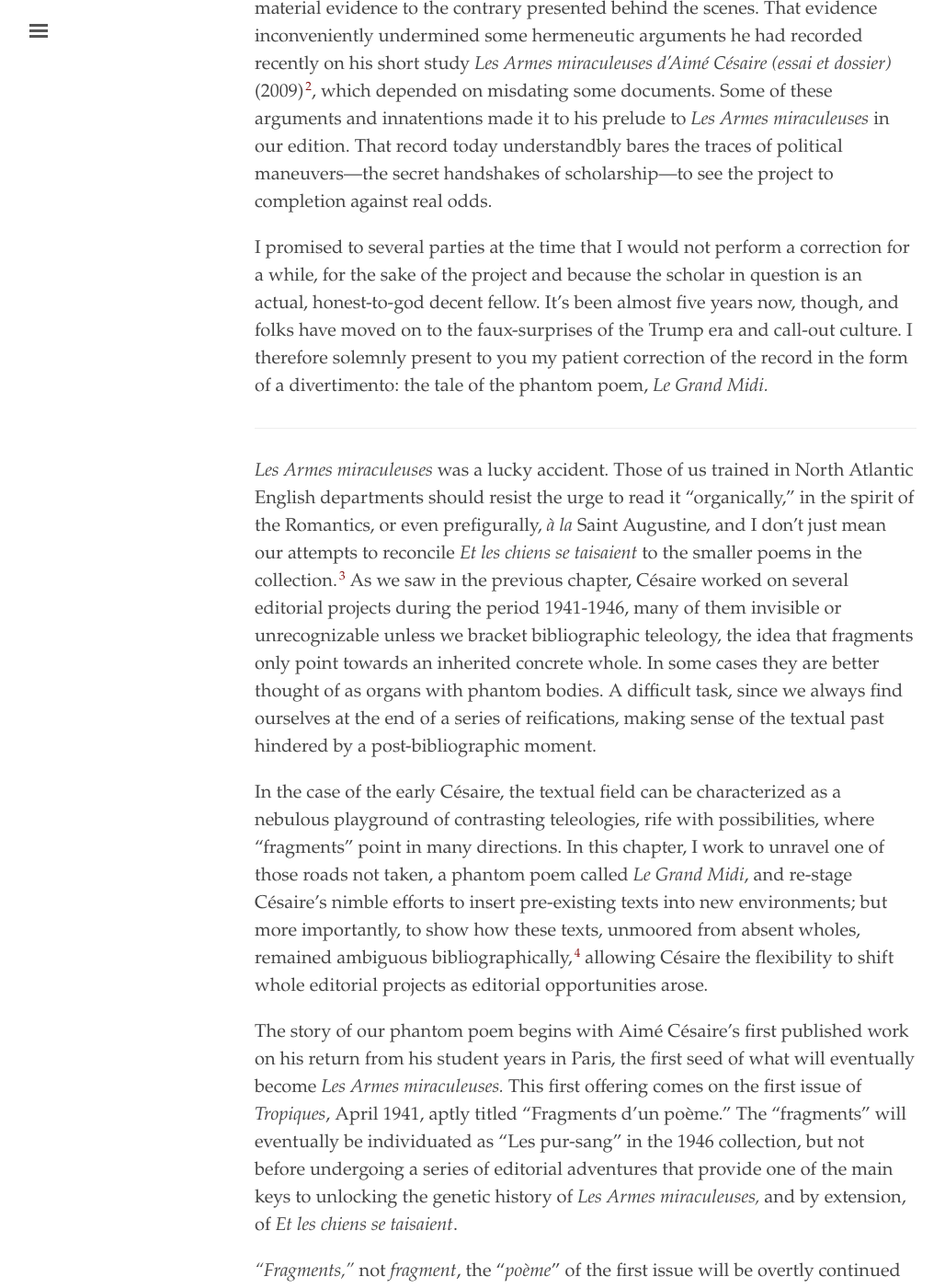
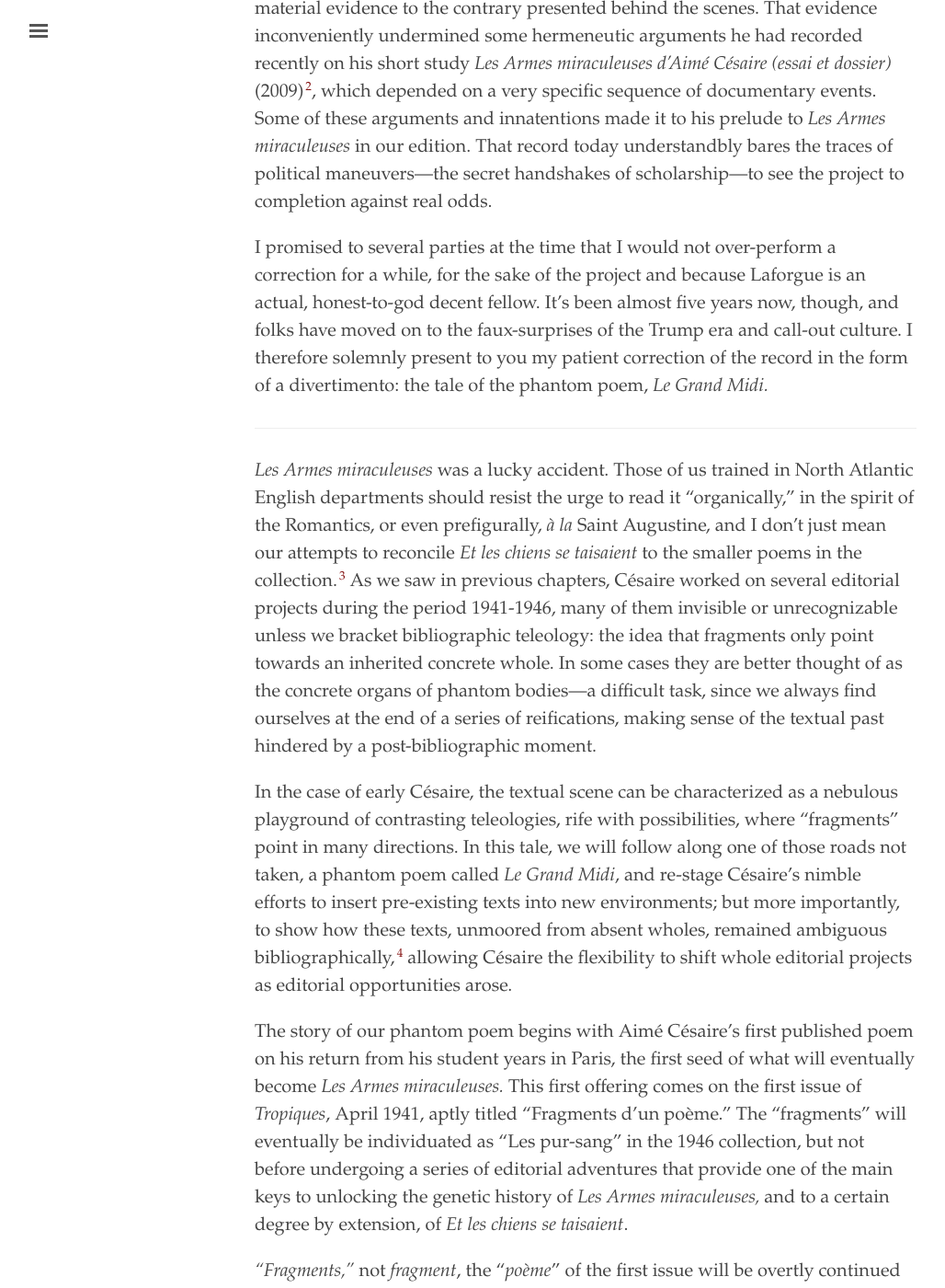
Before and after one commit to elotroalex/record, a Jekyll site: the page built from _chapters/04-ghost.md, in a window 1280 px wide and 1400 px high, scrolled down 738 px. Shown: the whole window at 92% size, without its empty margins (3-1031 px from the left). Built offline with Jekyll 4.4.1, drawn with Linux system fonts in a browser that asks for light colours; some of the changed text lies outside the part shown.

Commit message:
revisions until line 47

```diff
--- a/_chapters/04-ghost.md
+++ b/_chapters/04-ghost.md
@@ -8,41 +8,43 @@ chapter: 4
 
 ## high noon
 
-Spelunking in the archives can come with ghouls and booby traps: guardian curators protecting shades, false *pistes* from underpaid bibliographers, the flaming swords of absent diggers, skeletons in closets, and who knows what else you'll find in there. An indebted immigrant researcher from the Dominican Republic—already predisposed to turn giants into windmills—has little recourse but to laugh the rebel's laughter at these perils, and dive on. I still remember with amusement the 1,608 word, cc'ed attempt by Lilian Pestre de Almeida, a rather unkind senior scholar from Portugal, to doubt my ability to repent for the rest of my life for the arrogance of being, and I quote "*fait-il un repenti crédible—s'il se repent—pour le reste de sa vie.*" I'm no longer the graduate worker she tried to crush for his innoportune laughter, but she was right: How can I, or you, honestly repent for outbursts of honesty?
+Spelunking in the archives can come with ghouls and booby traps: guardian curators protecting shades, false *pistes* from underpaid bibliographers, the flaming swords of absent diggers, skeletons in closets, and who knows what else you'll find in there. An indebted immigrant researcher from the Dominican Republic—already predisposed to turn giants into windmills—has little recourse but the rebelde's laughter at these perils, and dive on. I still remember with amusement the 1,608 word, cc'ed attempt by Lilian Pestre de Almeida, a rather unkind senior scholar from Portugal, to doubt my ability to repent for the rest of my life for the arrogance of being, and I quote "*fait-il un repenti crédible—s'il se repent—pour le reste de sa vie.*" I'm no longer the graduate worker she tried to crush for his innoportune laughter and saying "ça va?" on Skype, but she was right: How can I, or you, honestly repent for outbursts of honesty?
 
-I was a graduate worker too when I witnessed first-hand the gravitational pull that led Pierre Laforgue, a kinder senior scholar from France, to record some harmless inattentions in our recent genetic edition of Césaire's work,[^n1] despite material evidence to the contrary presented behind the scenes. That evidence inconveniently undermined some hermeneutic arguments he had recorded recently on his short study *Les Armes miraculeuses d'Aimé Césaire (essai et dossier)* (2009)[^n2], which depended on misdating some documents. Some of these arguments and innatentions made it to his prelude to *Les Armes miraculeuses* in our edition. That record today understandbly bares the traces of political maneuvers—the secret handshakes of scholarship—to see the project to completion against real odds.
+I was a graduate worker too when I witnessed first-hand the gravitational pull that led Pierre Laforgue, a kinder senior scholar from France, to record some harmless inattentions in our recent genetic edition of Césaire's work,[^n1] despite material evidence  to the contrary presented behind the scenes. That evidence inconveniently undermined some hermeneutic arguments he had recorded recently on his short study *Les Armes miraculeuses d'Aimé Césaire (essai et dossier)* (2009)[^n2], which depended on a very specific sequence of documentary events. Some of these arguments and innatentions made it to his prelude to *Les Armes miraculeuses* in our edition. That record today understandbly bares the traces of political maneuvers—the secret handshakes of scholarship—to see the project to completion against real odds.
 
-I promised to several parties at the time that I would not perform a correction for a while, for the sake of the project and because the scholar in question is an actual, honest-to-god decent fellow. It's been almost five years now, though, and folks have moved on to the faux-surprises of the Trump era and call-out culture. I therefore solemnly present to you my patient correction of the record in the form of a divertimento: the tale of the phantom poem, *Le Grand Midi.*
+I promised to several parties at the time that I would not over-perform a correction for a while, for the sake of the project and because Laforgue is an actual, honest-to-god decent fellow. It's been almost five years now, though, and folks have moved on to the faux-surprises of the Trump era and call-out culture. I therefore solemnly present to you my patient correction of the record in the form of a divertimento: the tale of the phantom poem, *Le Grand Midi.*
 
 ---
 
-*Les Armes miraculeuses* was a lucky accident. Those of us trained in North Atlantic English departments should resist the urge to read it “organically,” in the spirit of the Romantics, or even prefigurally, *à la* Saint Augustine, and I don't just mean our attempts to reconcile *Et les chiens se taisaient* to the smaller poems in the collection.[^30] As we saw in the previous chapter, Césaire worked on several editorial projects during the period 1941-1946, many of them invisible or unrecognizable unless we bracket bibliographic teleology, the idea that fragments only point towards an inherited concrete whole. In some cases they are better thought of as organs with phantom bodies. A difficult task, since we always find ourselves at the end of a series of reifications, making sense of the textual past hindered by a post-bibliographic moment.
+*Les Armes miraculeuses* was a lucky accident. Those of us trained in North Atlantic English departments should resist the urge to read it “organically,” in the spirit of the Romantics, or even prefigurally, *à la* Saint Augustine, and I don't just mean our attempts to reconcile *Et les chiens se taisaient* to the smaller poems in the collection.[^30] As we saw in previous chapters, Césaire worked on several editorial projects during the period 1941-1946, many of them invisible or unrecognizable unless we bracket bibliographic teleology: the idea that fragments only point towards an inherited concrete whole. In some cases they are better thought of as the concrete organs of phantom bodies—a difficult task, since we always find ourselves at the end of a series of reifications, making sense of the textual past hindered by a post-bibliographic moment.
 
-In the case of the early Césaire, the textual field can be characterized as a nebulous playground of contrasting teleologies, rife with possibilities, where "fragments" point in many directions. In this chapter, I work to unravel one of those roads not taken, a phantom poem called *Le Grand Midi*, and re-stage Césaire's nimble efforts to insert pre-existing texts into new environments; but more importantly, to show how these texts, unmoored from absent wholes, remained ambiguous bibliographically,[^31] allowing Césaire the flexibility to shift whole editorial projects as editorial opportunities arose.
+In the case of early Césaire, the textual scene can be characterized as a nebulous playground of contrasting teleologies, rife with possibilities, where "fragments" point in many directions. In this tale, we will follow along one of those roads not taken, a phantom poem called *Le Grand Midi*, and re-stage Césaire's nimble efforts to insert pre-existing texts into new environments; but more importantly, to show how these texts, unmoored from absent wholes, remained ambiguous bibliographically,[^31] allowing Césaire the flexibility to shift whole editorial projects as editorial opportunities arose.
 
-The story of our phantom poem begins with Aimé Césaire’s first published work on his return from his student years in Paris, the first seed of what will eventually become *Les Armes miraculeuses.* This first offering comes on the first issue of *Tropiques*, April 1941, aptly titled “Fragments d’un poème.” The “fragments” will eventually be individuated as “Les pur-sang” in the 1946 collection, but not before undergoing a series of editorial adventures that provide one of the main keys to unlocking the genetic history of *Les Armes miraculeuses,* and by extension, of *Et les chiens se taisaient*.
+The story of our phantom poem begins with Aimé Césaire’s first published poem on his return from his student years in Paris, the first seed of what will eventually become *Les Armes miraculeuses.* This first offering comes on the first issue of *Tropiques*, April 1941, aptly titled “Fragments d’un poème.” The “fragments” will eventually be individuated as “Les pur-sang” in the 1946 collection, but not before undergoing a series of editorial adventures that provide one of the main keys to unlocking the genetic history of *Les Armes miraculeuses,* and to a certain degree by extension, of *Et les chiens se taisaient*.
 
-*"Fragments,"* not *fragment*, the “*poème*” of the first issue will be overtly continued in the second issue of *Tropiques*, July 1941, reprising the title “Fragments d’un poème.”[^32] This time, what seems to be a subtitle follows on the bottom of the title page: “Le Grand midi (fin).” This wonderfully ambiguous title page prompts us to question the relationship between titles and textual sequences, between fragments and the phantom whole, always elsewhere.
+*"Fragments,"* not *fragment*, the “*poème*” of the first issue will be overtly continued in the second issue of *Tropiques*, July 1941, reprising the title “Fragments d’un poème.”[^32] This time, what seems to be a subtitle follows on the bottom of the title page: “Le Grand midi (fin).” This wonderfully ambiguous title page prompts us to question the relationship between titles and texts, between fragments and the phantom whole, often elsewhere:
 
 Is "Le Grand Midi" the subtitle of the larger “*poème*”? That seems to be the implication of the “*fin*” in parentheses. Is it just the title of this set of “fragments”? This interpretation seems to be justified by the text under that heading in the 1946 collection. Is “Fragments d’un poème” the title of the two texts combined, and "Le Grand Midi" merely a subtitle? Though the tendency of the journal to portion its fare suggests a simple yes, this remains an intriguing possibility, implying the whole is but shards of a poem. At least the table of contents in the front of the issue would have us believe as much, listing the poem as “Fragments d'un poème (fin).”
 
-The bibliographical status of these fragments becomes even more ambiguous a year later, on the occasion of the first editorial collaboration between Breton and Césaire. Even though the “fin” in parentheses might have suggested that a poem in two installments had been completed, a new text appears on the first issue of *VVV*, “Conquete de l’aube,” with the following note at the end: *“(Extraits inédits du Grand Midi).”* Another ambiguous decoy. Excerpts from an unpublished work?
+The bibliographical status of these fragments becomes even more ambiguous a year later, on the occasion of the first editorial collaboration between Breton and Césaire. Even though the “fin” in parentheses might have suggested that a poem in two installments had been completed, a new text appears on the first issue of *VVV*, “Conquete de l’aube,” with the following note at the end: *“(Extraits inédits du Grand Midi).”* Another ambiguous decoy. Excerpts from an unpublished work? What is going on?
 
 By now, *Tropiques* was in its fifth issue, and Césaire had published eight other shorter pieces in its pages. Why then does this extra fragment appear in June, 1942 in New York? Only two letters from the Césaire’s to André Breton survive before this date. The first of these, the letter by Suzanne Césaire dated October 21, 1941, is the only one to mention the inclusion of an attachment. It seems Breton had proposed to publish some of Aimé’s work prior to this letter, news which didn’t fail to have their effect on the young couple. “*Vous devinez sans peine l’émotion d’Aimé à l’idée d’être publié par vous. Il s’en remet entièrement à vous pour tout ce qui concerne la publication. Il joint à cette lettre* des poèmes inédits*.*”[^33] This letter was sent just before issue N°3 of *Tropiques* came out.
 
-After a six-month pause, we find another letter, this one from Aimé to Breton, dated April 20, 1942. This letter also seems to follow on the heels of one from Breton. At least during this period of their friendship and collaboration, the evidence suggests Breton was making the initial overtures. Césaire is embarrassed for his long silence and thanks Breton for the poem “Lanterne Sourde,” which arrives just in time to be published in *Tropiques* N°5.[^34] At this point, Césaire reveals he is quite conscious of the prospect of internationalization: “*Que vous ayez connu, aimé, chanté ce pays, que Mabille fasse des recherches en Haïti, que Lam soit à Cuba, événements que je crois décisifs, en tout état de cause, pour l’avenir des Antilles*.”[^35] This level of awareness of the regional implications of collaboration goes hand in hand with the journal’s strategy to edit on a hemispheric scale. Furthermore, we notice here also a distinction that never seemed to trouble Césaire: while *Tropiques* championed surrealism as methodology, surrealism will champion the tropics as theme.
+After a six-month pause, we find another letter, this one from Aimé to Breton, dated April 20, 1942. This letter also seems to follow on the heels of one from Breton. At least during this period of their friendship and collaboration, the evidence suggests Breton was making the initial overtures. Césaire is embarrassed for his long silence and thanks Breton for the poem “Lanterne Sourde,” which arrives just in time to be published in *Tropiques* N°5.[^34] At this point, Césaire reveals he is quite conscious of the prospect of internationalization: “*Que vous ayez connu, aimé, chanté ce pays, que Mabille fasse des recherches en Haïti, que Lam soit à Cuba, événements que je crois décisifs, en tout état de cause, pour l’avenir des Antilles*.”[^35] This level of awareness of the regional implications of collaboration goes hand in hand with the journal’s strategy to edit on a hemispheric scale we saw in Chapter 3. We should note in passing too the distinction that never seemed to trouble Césaire: while *Tropiques* championed surrealism as methodology, surrealism will champion the tropics as theme.
 
-The letter also lets us know that Breton has asked Césaire for more poems, this time for the revival of the journal *Minotaure* (no mention of *VVV* yet). Césaire responds that he has no texts ready. This means the text of “Conquête de l’Aube,” which appears in the first issue of *VVV*, most likely came with the batch of poems sent earlier with the October, 1941 letter. This places the “*extraits inédits du Grand Midi*” at the time of the publication of *Tropiques* N°3. If Césaire had concluded *Le Grand Midi*[^36] for a Martinique audience in N°2, it seems that for the benefit of Breton (and his circle) he portrayed a longer poem in progress. By taking advantage of the discontinuous audiences, Césaire effectively extends the genetic life of the poem without appearing inconsistent. This astute use of non-overlapping audiences explains why it took readers and researchers decades to start noticing the enormous disparities found in the different editions of his major works.
+The letter also lets us know that Breton has asked Césaire for more poems, this time for the revival of the journal *Minotaure* (no mention of *VVV* yet). Césaire responds that he has no texts ready. This means the text of “Conquête de l’Aube,” which appears in the first issue of *VVV*, most likely came with the batch of poems sent earlier with the October, 1941 letter. This places the “*extraits inédits du Grand Midi*” at the time of the publication of *Tropiques* N°3. If Césaire had concluded *Le Grand Midi*[^36] for a Martinique audience in N°2, it seems that for the benefit of Breton (and his circle) he portrayed a longer poem in progress. By taking advantage of the discontinuous audiences, Césaire effectively extends the genetic life of the poem without appearing inconsistent. This astute use of non-overlapping audiences explains why it took readers and researchers decades to start noticing the enormous disparities found in the different editions of his major works.[^me1]
 
 That the “fragments” were considered to be part of a larger unity for his immediate audience can be gleaned from the first critical article dedicated solely to Césaire, written by his brother-in-law, Aristide Maugée, for *Tropiques* N°5: “Aimé Césaire, poète.” In the article, Maugée makes constant reference to a poem, “Le Grand Midi,” by quoting freely from both of the “Fragments d’un poème” (16). Since we know that Césaire was involved in all aspects of the edition of *Tropiques*, this misnomer would have not gone unnoticed, especially on the first article published about his writing.
 
-My analysis thus far largely accords with the critical consensus among specialists. Even as early as 1981, Thomas Hale acknowledged the unity of these three fragments in his now classic bibliography[^37] (231). We arrive on murkier waters when we seek the next chapter in the history of *Le Grand Midi*. A few years ago, what was then *atelierandrebreton.com*[^38] made available, among many other invaluable documents, a series of digital facsimiles of Césaire manuscripts that were part of the Breton archive before the latter was auctioned off in 450 lots in 2003. Part of the collection of images can now be found at [andrebreton.fr](http://andrebreton.fr),[^39] a sad replica of the proximity these materials enjoyed before the act of fetishistic banality that scattered them to the four winds. On the site we can find a few manuscripts, letters and signed copies of Césaire's works.
+The story thus far largely aligns with the scholarly consensus. Even as early as 1981, Thomas Hale acknowledged the unity of these three fragments in his now classic bibliography[^37] (231). We arrive on murkier waters when we seek the next chapter in the history of *Le Grand Midi*.
 
-The three most important items in the erstwhile Breton collection, are a collage, titled *Tombeau du Soleil*[^40] (ts.Co), a typescript transcription of the collage with Césaire's corrections (ts.Ts) and a typescript collection of small poems, *Colombes et Menfenils*[^41] (cm.ts)*,* all containing a large portion of the 1946 edition of *Les Armes miraculeuses*. The editors of the web archive, who excluded the transcription as far as I can see, have assigned all these documents to the year 1945. Furthermore, the two documents entitled *Tombeau du soleil* were bundled at some point—either by Breton or by a curator—with an envelope dated "24 août 1945"[^42]. This date has been accepted unquestioned by scholars.
+A few years ago, what was then *atelierandrebreton.com*[^38] made available, among many other invaluable documents, a series of digital facsimiles of Césaire manuscripts that were part of the Breton archive before the latter was auctioned off in 450 lots in 2003. Part of the collection of images can now be found at [andrebreton.fr](http://andrebreton.fr),[^39] a sad replica of the proximity these materials enjoyed before the act of fetishistic banality that scattered them to the four winds. On the site we can find a few manuscripts, letters and signed copies of Césaire's works.
 
-At least for the collage, the bibliographic, historical and textual evidence suggests another range of dates: November 1943 - January 1944. The first, and most salient indication that 1945 is the wrong original date is the fact that most of the content of the two texts, *Colombes et menfenils* and *Tombeau du soleil*, is compiled from materials that have been accounted with cetainty before October of 1943. In contrast, “Avis de tirs,” “L’Irrémédiable,” “Phrase,” “Les Armes miraculeuses,” and most of the other poems of *Les Armes miraculeuses* that have been accounted after October 1943 are absent. The exception consists of a few short fragments (discussed below).
+The three most important items in the erstwhile Breton collection, are a collage, titled *Tombeau du Soleil*[^40], a typescript transcription of the collage with Césaire's corrections and a typescript collection of small poems, *Colombes et Menfenils*[^41] *,* all containing a large portion of the 1946 edition of *Les Armes miraculeuses*. The editors of the web archive, who excluded the transcription as far as I can see, have assigned all these documents to the year 1945. Furthermore, the two documents entitled *Tombeau du soleil* were bundled at some point—either by Breton or by a curator—with an envelope dated "24 août 1945"[^42]. This date has been accepted unquestioned by scholars, and is the main source of Laforgue's erroneous chronology.
 
-In the next few letters after the original offer from Breton to edit Césaire's poems, the latter will send a few small offerings. We already saw that a small batch left with the first letter, including "Conquête de l'aube." The third letter in the surviving series, dated January 10, 1943, comes with "*5* *poèmes*." A set of five poems belonging to this period have been accounted for in the Breton collection, under the redundant title “5 poèmes”: “Annonciation,” “Tam-tam I,” “Tam-tam II,” “Légende” and “Tendresse.” The first three of these were reprised soon after in the next issue of *VVV*, N°2-3, under the generic heading “Poèmes.” Months later, we learn that an intervening letter, purportedly sent October 25, 1942, and eventually returned to Césaire, included an original version of the poem "Simouns" (Letter 22 Sep. 1943). This would have brought the total of small dispatches to three by early 1943.
+At least for the collage, the bibliographic, historical and textual evidence suggests another range of dates: November 1943 to January 1944. The first salient indication that 1945 is two years too late is the fact that most of the content of the two texts, *Colombes et menfenils* and *Tombeau du soleil*, is compiled from materials that have been accounted with cetainty before October of 1943 and in contrast, “Avis de tirs,” “L’Irrémédiable,” “Phrase,” “Les Armes miraculeuses,” and most of the other poems of *Les Armes miraculeuses* that have been accounted after October 1943 are absent. The exception consists of a few short fragments discussed below.
+
+In the next few letters after the original offer from Breton to edit Césaire's poems, the latter will send a few small offerings. We already saw that a small batch left with the first letter, including "Conquête de l'aube." The third letter in the surviving series, dated January 10, 1943, comes with "*5 poèmes*." A set of five poems belonging to this period have been accounted for in the Breton collection, under the redundant title “5 poèmes”: “Annonciation,” “Tam-tam I,” “Tam-tam II,” “Légende” and “Tendresse.” The first three of these were reprised soon after in the next issue of *VVV*, N°2-3, under the generic heading “Poèmes.” Months later, we learn that an intervening letter, purportedly sent October 25, 1942, and eventually returned to Césaire, included an original version of the poem "Simouns" (Letter 22 Sep. 1943). This would have brought the total of small dispatches to three by early 1943.
 
 From January until August, we find a long respite in the correspondence. The next letter is sent in early August, again prompted by a letter from Breton: “*Joie de vous retrouver,*” writes Césaire. “*Seul, le régime que nous avons subi ici pendant trois ans explique la rareté et l’insignifiance de nos lettres \[…\](depuis VVV n° 1, rien, rien, ni le catalogue annoncé, ni VVV n° 2, ni le numéro 3, ni livres ni journaux)*”[^43] (Letter 3 Aug. 1943). In his letter, Breton seems to have offered for the second time to publish Césaire’s poems. Césaire responds with gratitude and promises to organize a set soon: “*merci pour l’offre que vous me faites d’éditer mes poèmes – je tâcherai de les réunir au plus vite.*”[^44] Although Césaire does not reiterate the conditions originally proposed by Breton, his response suggests that we are, at the least, talking about a small collection.
 
```
Also changed, not shown: other parts of _chapters/04-ghost.md (+2 -0 lines).
